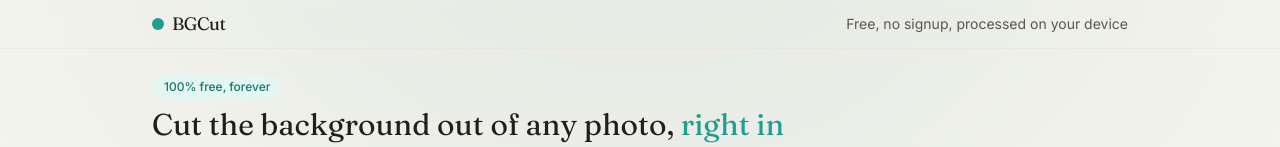
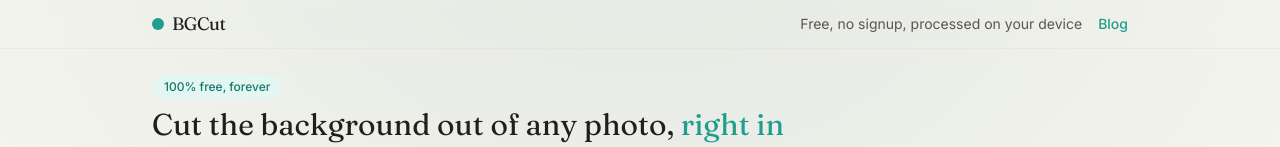
Before and after one commit to Aqib1012/bg-remover, a Next.js app: page / in a window 1280 px wide. Shown: the top 147 px of the page. Built offline with nearby package versions, Linux system fonts and the light colour scheme.

Commit message:
Add blog link to navigation header

```diff
--- a/app/page.tsx
+++ b/app/page.tsx
@@ -1,6 +1,7 @@
 "use client";
 
 import { useCallback, useRef, useState } from "react";
+import Link from "next/link";
 import NativeBanner from "./NativeBanner";
 
 type Status = "idle" | "loading-model" | "processing" | "done" | "error";
@@ -94,7 +95,7 @@ export default function Home() {
       </div>
 
       <div className="relative z-10">
-        {/* Nav */}
+               {/* Nav */}
         <header className="border-b border-border/70 backdrop-blur-sm">
           <div className="max-w-5xl mx-auto px-6 py-2.5 flex items-center justify-between">
             <div className="flex items-center gap-2">
@@ -103,9 +104,17 @@ export default function Home() {
                 BGCut
               </span>
             </div>
-            <p className="text-sm text-inkSoft hidden sm:block">
-              Free, no signup, processed on your device
-            </p>
+            <div className="flex items-center gap-4">
+              <p className="text-sm text-inkSoft hidden sm:block">
+                Free, no signup, processed on your device
+              </p>
+              <Link
+                href="/blog"
+                className="text-sm font-medium text-teal hover:underline"
+              >
+                Blog
+              </Link>
+            </div>
           </div>
         </header>
 
```
